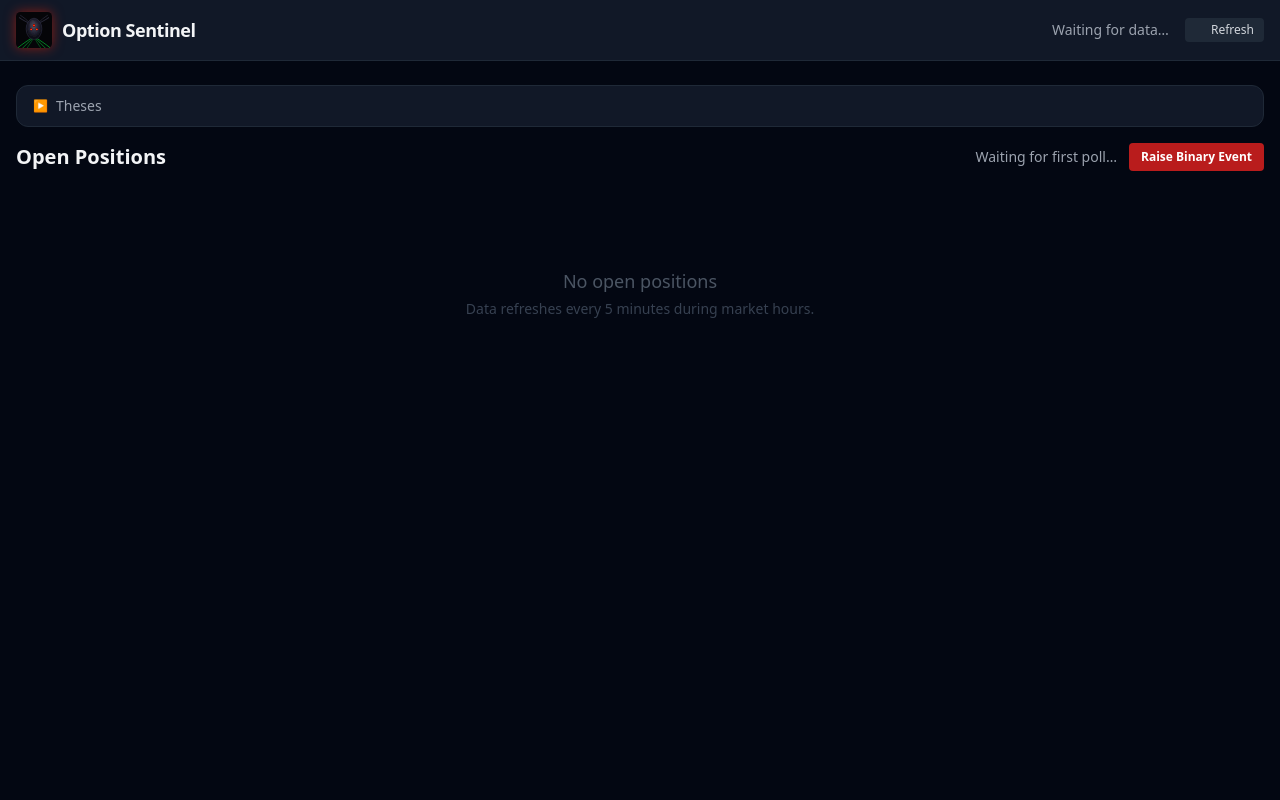
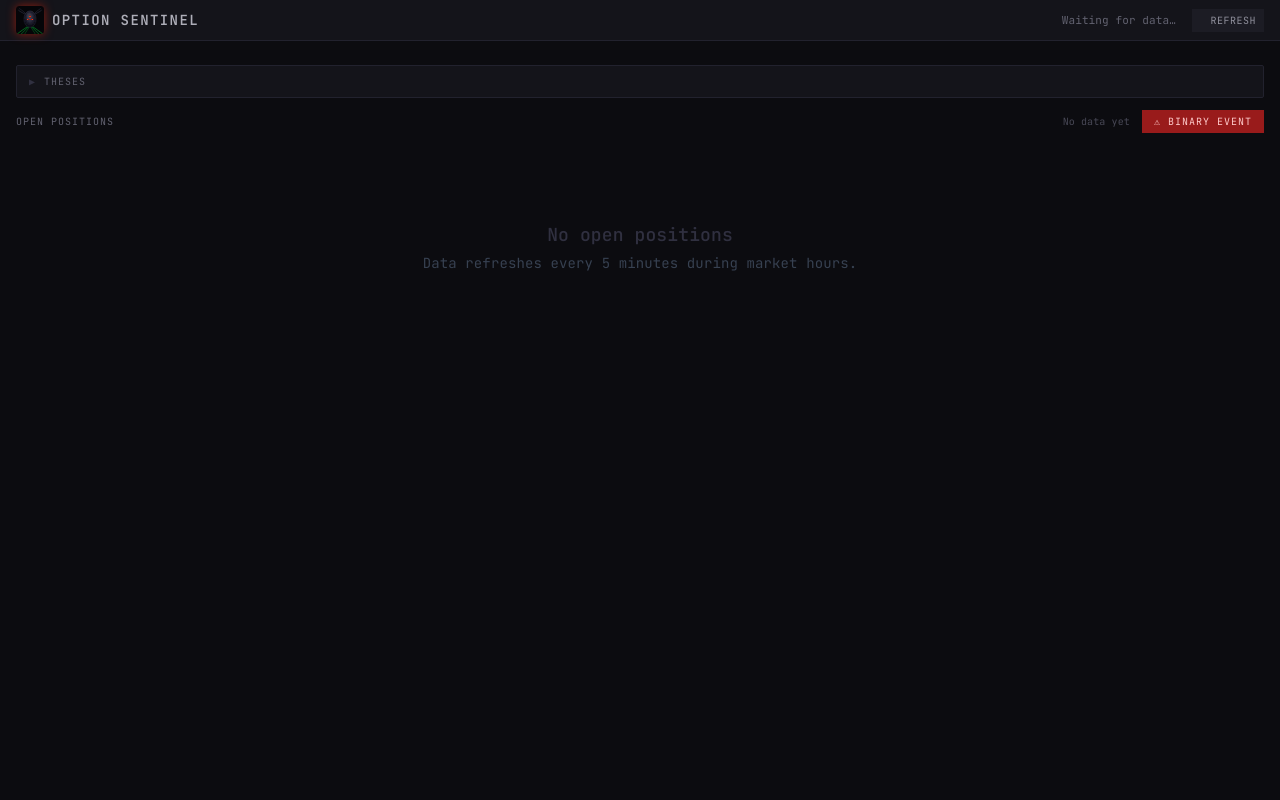
Before and after one commit to kerensky36/option-sentinel, a FastAPI app: template frontend/templates/dashboard.html in a window 1280 px wide. Run offline with FastAPI, Linux system fonts and the light colour scheme; the template is opened without the code that fills it, so the values that code supplies are empty; parts of the project's set-up code (start-up, migrations or seed data) failed here and were passed over; some libraries are stand-ins or nearby versions.

Commit message:
style: ThinkorSwim-inspired theme — JetBrains Mono, angular corners, TOS palette
- Load JetBrains Mono from Google Fonts as the universal typeface
  (labels, numbers, UI elements all in the same monospace — TOS-style)
- Tailwind fontFamily override: both sans and mono use JetBrains Mono
- CSS override block: deep blue-grey backgrounds (#0c0c10 / #14141a),
  TOS vivid green (#2ec82e) and red (#d43c3c), muted indigo/sky/teal badges
- All rounded corners removed (border-radius: 2px max) — sharp, angular
- Nav: thinner, smaller text, uppercase tracking
- Tables: 11px data, 9px headers, tighter row padding
- Dashboard toolbar: compact uppercase labels, flat buttons
- Theses panel: tighter spacing, TOS-style form inputs
- Binary event banner: uppercase, red-700 background
- Thin dark scrollbars

Co-Authored-By: Claude Sonnet 4.6 <noreply@anthropic.com>

```diff
--- a/frontend/templates/base.html
+++ b/frontend/templates/base.html
@@ -5,9 +5,132 @@
   <meta name="viewport" content="width=device-width, initial-scale=1.0">
   <title>{% block title %}Option Sentinel{% endblock %}</title>
   <link rel="icon" type="image/svg+xml" href="/static/sentinel.svg">
+  <link rel="preconnect" href="https://fonts.googleapis.com">
+  <link rel="preconnect" href="https://fonts.gstatic.com" crossorigin>
+  <link href="https://fonts.googleapis.com/css2?family=JetBrains+Mono:ital,wght@0,300;0,400;0,500;0,600;0,700;1,400&display=swap" rel="stylesheet">
   <script src="https://cdn.tailwindcss.com"></script>
+  <script>
+    tailwind.config = {
+      theme: {
+        extend: {
+          fontFamily: {
+            sans: ['"JetBrains Mono"', 'Consolas', 'ui-monospace', 'monospace'],
+            mono: ['"JetBrains Mono"', 'Consolas', 'ui-monospace', 'monospace'],
+          }
+        }
+      }
+    }
+  </script>
   <script src="https://unpkg.com/htmx.org@2.0.4"></script>
   <script src="https://unpkg.com/htmx-ext-sse@2.2.2/sse.js"></script>
+  <style>
+    /* ── ThinkorSwim-inspired theme ─────────────────────────────────────── */
+
+    *, *::before, *::after { box-sizing: border-box; }
+
+    body {
+      font-family: 'JetBrains Mono', Consolas, 'Courier New', monospace;
+      font-size: 12px;
+      line-height: 1.45;
+      letter-spacing: 0.01em;
+      -webkit-font-smoothing: antialiased;
+    }
+
+    /* ── Palette ── */
+    .bg-gray-950      { background-color: #0c0c10 !important; }
+    .bg-gray-900      { background-color: #14141a !important; }
+    .bg-gray-800      { background-color: #1c1c24 !important; }
+    .bg-gray-700      { background-color: #252532 !important; }
+
+    .bg-gray-950\/40  { background-color: rgba(12,12,16,0.40) !important; }
+    .bg-gray-950\/60  { background-color: rgba(12,12,16,0.60) !important; }
+    .bg-gray-950\/80  { background-color: rgba(12,12,16,0.80) !important; }
+    .bg-gray-950\/90  { background-color: rgba(12,12,16,0.90) !important; }
+    .bg-gray-900\/40  { background-color: rgba(20,20,26,0.40) !important; }
+    .bg-gray-900\/60  { background-color: rgba(20,20,26,0.60) !important; }
+
+    .border-gray-800        { border-color: #22222e !important; }
+    .border-gray-800\/60    { border-color: rgba(34,34,46,0.60) !important; }
+    .border-gray-800\/40    { border-color: rgba(34,34,46,0.40) !important; }
+    .border-gray-700        { border-color: #2c2c3a !important; }
+
+    .text-white    { color: #d2d2d8 !important; }
+    .text-gray-100 { color: #c6c6cc !important; }
+    .text-gray-200 { color: #aeaeb8 !important; }
+    .text-gray-300 { color: #90909c !important; }
+    .text-gray-400 { color: #626270 !important; }
+    .text-gray-500 { color: #484856 !important; }
+    .text-gray-600 { color: #303040 !important; }
+
+    /* TOS vivid green / red */
+    .text-green-400  { color: #2ec82e !important; }
+    .text-green-300  { color: #48d848 !important; }
+    .bg-green-500    { background-color: #2ec82e !important; }
+
+    .text-red-400    { color: #d43c3c !important; }
+    .text-red-300    { color: #e05050 !important; }
+    .bg-red-500      { background-color: #d43c3c !important; }
+
+    .text-amber-400  { color: #c8a820 !important; }
+    .bg-amber-900    { background-color: #1e1a08 !important; }
+    .text-amber-300  { color: #d4b840 !important; }
+
+    /* ── No rounded corners — TOS is sharp and angular ── */
+    .rounded-xl   { border-radius: 2px !important; }
+    .rounded-lg   { border-radius: 2px !important; }
+    .rounded-md   { border-radius: 1px !important; }
+    .rounded      { border-radius: 1px !important; }
+    .rounded-full { border-radius: 2px !important; }
+    .rounded-l-full, .rounded-r-full { border-radius: 1px !important; }
+
+    /* ── Nav: tighter, darker ── */
+    nav { border-bottom-width: 1px; }
+
+    /* ── Tables: denser, TOS-compact ── */
+    table           { font-size: 11px; border-collapse: collapse; }
+    table th        { font-size: 9px !important; letter-spacing: 0.14em !important; font-weight: 600; }
+    table td, table th { padding-top: 3px !important; padding-bottom: 3px !important; }
+
+    /* ── Details/summary cards: no transition flash ── */
+    details > summary { list-style: none; }
+    details > summary::-webkit-details-marker { display: none; }
+
+    /* ── Hover row: TOS subtle blue-grey highlight ── */
+    .hover\:bg-gray-900\/40:hover { background-color: rgba(34,34,50,0.55) !important; }
+    .hover\:bg-gray-800:hover     { background-color: #1e1e2c !important; }
+
+    /* ── Source badges: smaller, crisper ── */
+    .bg-blue-900  { background-color: #101828 !important; }
+    .text-blue-300 { color: #5588cc !important; }
+
+    /* Strategy badge colors: TOS muted tones */
+    .bg-purple-900 { background-color: #1a1024 !important; }
+    .text-purple-300 { color: #9966cc !important; }
+    .bg-sky-900 { background-color: #0c1a28 !important; }
+    .text-sky-300 { color: #4488bb !important; }
+    .bg-teal-900 { background-color: #0a1e1c !important; }
+    .text-teal-300 { color: #2a9a90 !important; }
+
+    /* Indigo (thesis) */
+    .bg-indigo-900\/60 { background-color: rgba(18,16,42,0.6) !important; }
+    .text-indigo-300 { color: #7766cc !important; }
+    .border-indigo-800 { border-color: #2a2450 !important; }
+
+    /* ── Inputs/selects: TOS style ── */
+    input[type="number"], select {
+      font-family: inherit;
+      font-size: 11px;
+    }
+
+    /* ── Large score number in gauge ── */
+    .thesis-score { font-variant-numeric: tabular-nums; }
+
+    /* ── Scrollbar: thin, dark ── */
+    ::-webkit-scrollbar { width: 6px; height: 6px; }
+    ::-webkit-scrollbar-track { background: #0c0c10; }
+    ::-webkit-scrollbar-thumb { background: #2c2c3a; border-radius: 2px; }
+    ::-webkit-scrollbar-thumb:hover { background: #3c3c4e; }
+  </style>
 </head>
 <body class="bg-gray-950 text-gray-100 min-h-screen">
 
@@ -17,18 +140,19 @@
   </div>
 
   <!-- Nav -->
-  <nav class="bg-gray-900 border-b border-gray-800 px-4 py-3 flex items-center justify-between">
-    <div class="flex items-center gap-2.5">
-      <img src="/static/sentinel.svg" class="w-9 h-9 drop-shadow-[0_0_6px_rgba(255,34,0,0.5)]" alt="Sentinel">
-      <span class="text-lg font-semibold tracking-tight">Option Sentinel</span>
+  <nav class="bg-gray-900 border-b border-gray-800 px-4 py-1.5 flex items-center justify-between">
+    <div class="flex items-center gap-2">
+      <img src="/static/sentinel.svg" class="w-7 h-7 drop-shadow-[0_0_5px_rgba(255,34,0,0.5)]" alt="Sentinel">
+      <span class="text-sm font-semibold tracking-widest uppercase text-gray-200">Option Sentinel</span>
     </div>
-    <div class="flex items-center gap-4 text-sm text-gray-400">
+    <div class="flex items-center gap-4 text-gray-400" style="font-size:11px">
       <span id="poll-status">Waiting for data…</span>
       <button
         hx-post="/admin/poll"
         hx-swap="none"
         hx-indicator="#poll-spinner"
-        class="flex items-center gap-1.5 text-xs bg-gray-800 hover:bg-gray-700 text-gray-300 px-2.5 py-1 rounded transition-colors">
+        class="flex items-center gap-1 bg-gray-800 hover:bg-gray-700 text-gray-300 px-2 py-1 transition-colors uppercase tracking-wider"
+        style="font-size:10px">
         <span id="poll-spinner" class="htmx-indicator animate-spin">↻</span>
         <span>Refresh</span>
       </button>
--- a/frontend/templates/dashboard.html
+++ b/frontend/templates/dashboard.html
@@ -2,10 +2,10 @@
 
 {% block binary_banner %}
 {% if binary_flag and binary_flag.is_active %}
-<div class="bg-red-600 text-white text-center px-4 py-2 text-sm font-semibold">
-  ⚠ Binary Event Active — Exit all positions immediately.
+<div class="bg-red-700 text-white text-center px-4 py-1.5 font-semibold uppercase tracking-widest" style="font-size:11px">
+  ⚠ BINARY EVENT ACTIVE — EXIT ALL POSITIONS IMMEDIATELY
   <form method="post" action="/binary-event/clear" class="inline ml-4">
-    <button class="underline hover:no-underline">Clear flag</button>
+    <button class="underline hover:no-underline">[ CLEAR ]</button>
   </form>
 </div>
 {% endif %}
@@ -14,36 +14,36 @@
 {% block content %}
 <div hx-ext="sse" sse-connect="/sse">
 
-  {# ── Create thesis panel ── #}
-  <details class="mb-4 rounded-xl border border-gray-800 bg-gray-900 overflow-hidden">
-    <summary class="list-none cursor-pointer select-none px-4 py-2.5 flex items-center gap-2 text-sm text-gray-400 hover:bg-gray-800 transition-colors">
-      <span class="text-xs">▶</span>
-      <span class="font-medium">Theses</span>
+  {# ── Theses panel ── #}
+  <details class="mb-3 border border-gray-800 bg-gray-900 overflow-hidden" style="border-radius:2px">
+    <summary class="list-none cursor-pointer select-none px-3 py-2 flex items-center gap-2 text-gray-400 hover:bg-gray-800 transition-colors uppercase tracking-widest" style="font-size:10px">
+      <span class="text-gray-600">▶</span>
+      <span>Theses</span>
       {% if theses %}
-        <span class="text-xs text-gray-600">({{ theses | length }} defined)</span>
+        <span class="text-gray-600 normal-case tracking-normal">({{ theses | length }})</span>
       {% endif %}
     </summary>
-    <div class="border-t border-gray-800 px-4 py-3 space-y-3">
+    <div class="border-t border-gray-800 px-3 py-2 space-y-2">
       {% if theses %}
-      <div class="flex flex-wrap gap-2">
+      <div class="flex flex-wrap gap-1.5">
         {% for t in theses %}
-        <span class="text-xs px-2 py-1 rounded-md bg-indigo-900/50 text-indigo-300 border border-indigo-800">
+        <span class="px-2 py-0.5 bg-indigo-900/50 text-indigo-300 border border-indigo-800" style="font-size:10px">
           {{ t.name }}
-          <span class="text-indigo-500 ml-1">{{ t.template_type.value.replace('_', ' ') }}</span>
+          <span class="text-gray-500 ml-1">{{ t.template_type.value.replace('_', ' ') }}</span>
         </span>
         {% endfor %}
       </div>
       {% endif %}
       <form method="post" action="/thesis" class="flex flex-wrap items-end gap-2">
-        <div class="flex flex-col gap-1">
-          <label class="text-[10px] text-gray-500 uppercase tracking-wider">Name</label>
+        <div class="flex flex-col gap-0.5">
+          <label class="text-gray-500 uppercase tracking-widest" style="font-size:9px">Name</label>
           <input type="text" name="name" required placeholder="e.g. QQQ IV crush"
-            class="text-sm bg-gray-800 border border-gray-700 text-gray-200 rounded px-2 py-1 focus:outline-none focus:border-indigo-500 w-44">
+            class="bg-gray-800 border border-gray-700 text-gray-200 px-2 py-1 focus:outline-none focus:border-indigo-500 w-44" style="font-size:11px">
         </div>
-        <div class="flex flex-col gap-1">
-          <label class="text-[10px] text-gray-500 uppercase tracking-wider">Type</label>
+        <div class="flex flex-col gap-0.5">
+          <label class="text-gray-500 uppercase tracking-widest" style="font-size:9px">Type</label>
           <select name="template_type"
-            class="text-sm bg-gray-800 border border-gray-700 text-gray-200 rounded px-2 py-1 focus:outline-none focus:border-indigo-500">
+            class="bg-gray-800 border border-gray-700 text-gray-200 px-2 py-1 focus:outline-none focus:border-indigo-500" style="font-size:11px">
             <option value="iv_crush">IV Crush</option>
             <option value="earnings_fade">Earnings Fade</option>
             <option value="directional_momentum">Directional Momentum</option>
@@ -51,29 +51,30 @@
             <option value="custom">Custom</option>
           </select>
         </div>
-        <div class="flex flex-col gap-1">
-          <label class="text-[10px] text-gray-500 uppercase tracking-wider">Notes (optional)</label>
-          <input type="text" name="description" placeholder="Short description"
-            class="text-sm bg-gray-800 border border-gray-700 text-gray-200 rounded px-2 py-1 focus:outline-none focus:border-indigo-500 w-56">
+        <div class="flex flex-col gap-0.5">
+          <label class="text-gray-500 uppercase tracking-widest" style="font-size:9px">Notes</label>
+          <input type="text" name="description" placeholder="optional"
+            class="bg-gray-800 border border-gray-700 text-gray-200 px-2 py-1 focus:outline-none focus:border-indigo-500 w-48" style="font-size:11px">
         </div>
         <button type="submit"
-          class="text-sm bg-indigo-700 hover:bg-indigo-600 text-white font-medium px-3 py-1 rounded transition-colors">
-          + Add thesis
+          class="bg-indigo-800 hover:bg-indigo-700 text-indigo-200 px-3 py-1 uppercase tracking-widest transition-colors" style="font-size:10px">
+          + Add
         </button>
       </form>
     </div>
   </details>
 
-  <div class="flex items-center justify-between mb-4">
-    <h1 class="text-xl font-semibold">Open Positions</h1>
+  {# ── Toolbar ── #}
+  <div class="flex items-center justify-between mb-2">
+    <span class="text-gray-400 uppercase tracking-widest" style="font-size:10px">Open Positions</span>
     <div class="flex items-center gap-3">
-      <span class="text-sm text-gray-400">
-        {% if last_poll_at %}Last updated {{ last_poll_at.strftime('%H:%M:%S') }} UTC{% else %}Waiting for first poll…{% endif %}
+      <span class="text-gray-500" style="font-size:10px">
+        {% if last_poll_at %}{{ last_poll_at.strftime('%H:%M:%S') }} UTC{% else %}No data yet{% endif %}
       </span>
       {% if not binary_flag or not binary_flag.is_active %}
       <form method="post" action="/binary-event/raise">
-        <button class="bg-red-700 hover:bg-red-600 text-white text-xs font-semibold px-3 py-1.5 rounded">
-          Raise Binary Event
+        <button class="bg-red-800 hover:bg-red-700 text-red-200 px-3 py-1 uppercase tracking-widest transition-colors" style="font-size:10px">
+          ⚠ Binary Event
         </button>
       </form>
       {% endif %}
--- a/frontend/templates/partials/positions_table.html
+++ b/frontend/templates/partials/positions_table.html
@@ -40,11 +40,11 @@
 
 {% for group in groups %}
 {% set current_thesis = group.positions[0].thesis if group.positions[0].thesis else none %}
-<details class="group/card rounded-xl border border-gray-800 bg-gray-900 overflow-hidden" {% if not group.is_spread %}open{% endif %}>
+<details class="group/card border border-gray-800 bg-gray-900 overflow-hidden" style="border-radius:2px" {% if not group.is_spread %}open{% endif %}>
 
   {# ── Summary / header ── #}
   <summary class="list-none cursor-pointer select-none">
-  <div class="flex flex-wrap items-center gap-x-4 gap-y-2 px-4 py-3 hover:bg-gray-800 transition-colors">
+  <div class="flex flex-wrap items-center gap-x-3 gap-y-1 px-3 py-2 hover:bg-gray-800 transition-colors">
 
     {# Expand chevron #}
     <span class="text-gray-500 group-open/card:rotate-90 transition-transform duration-150 text-xs">▶</span>
```
